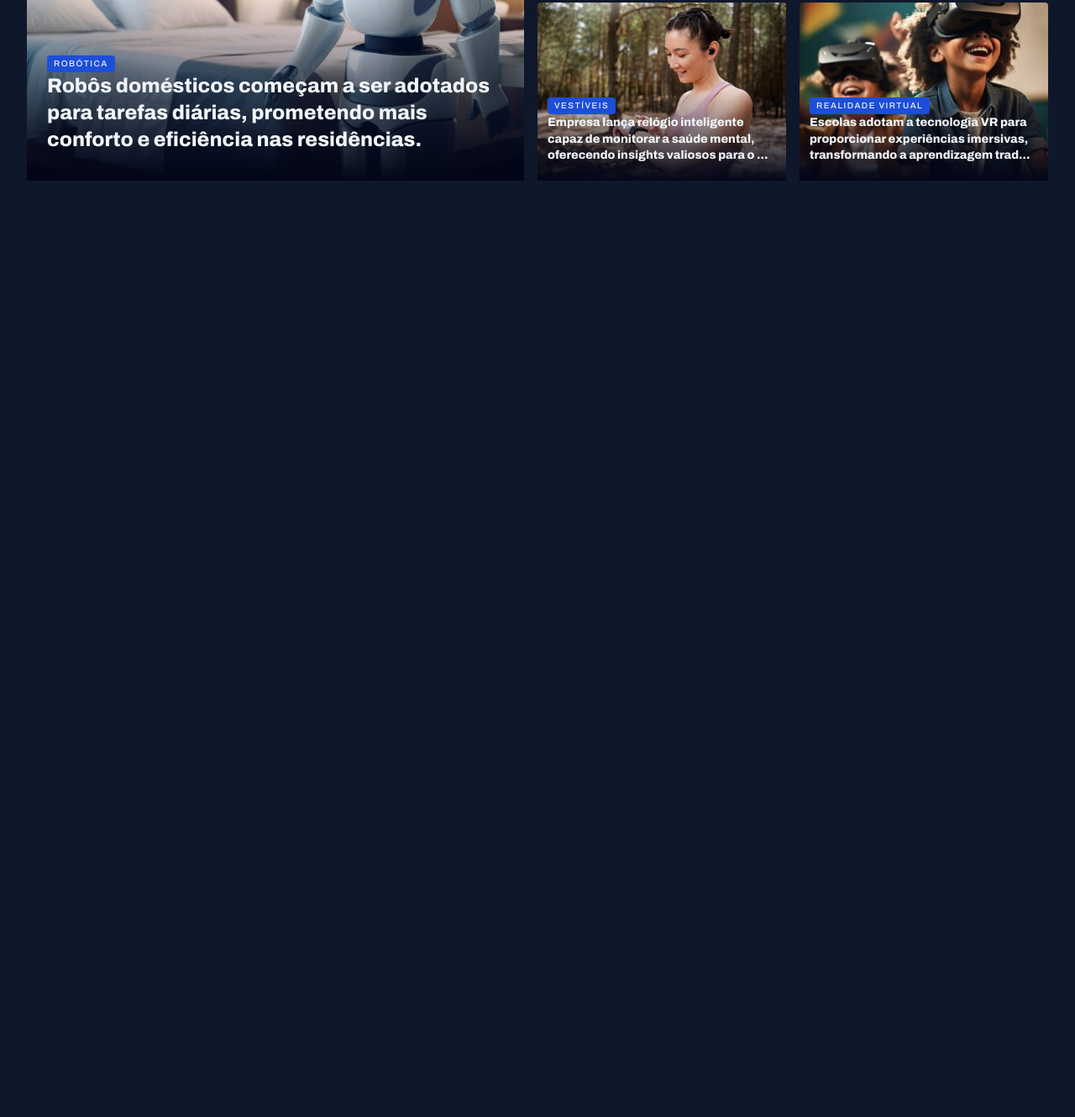
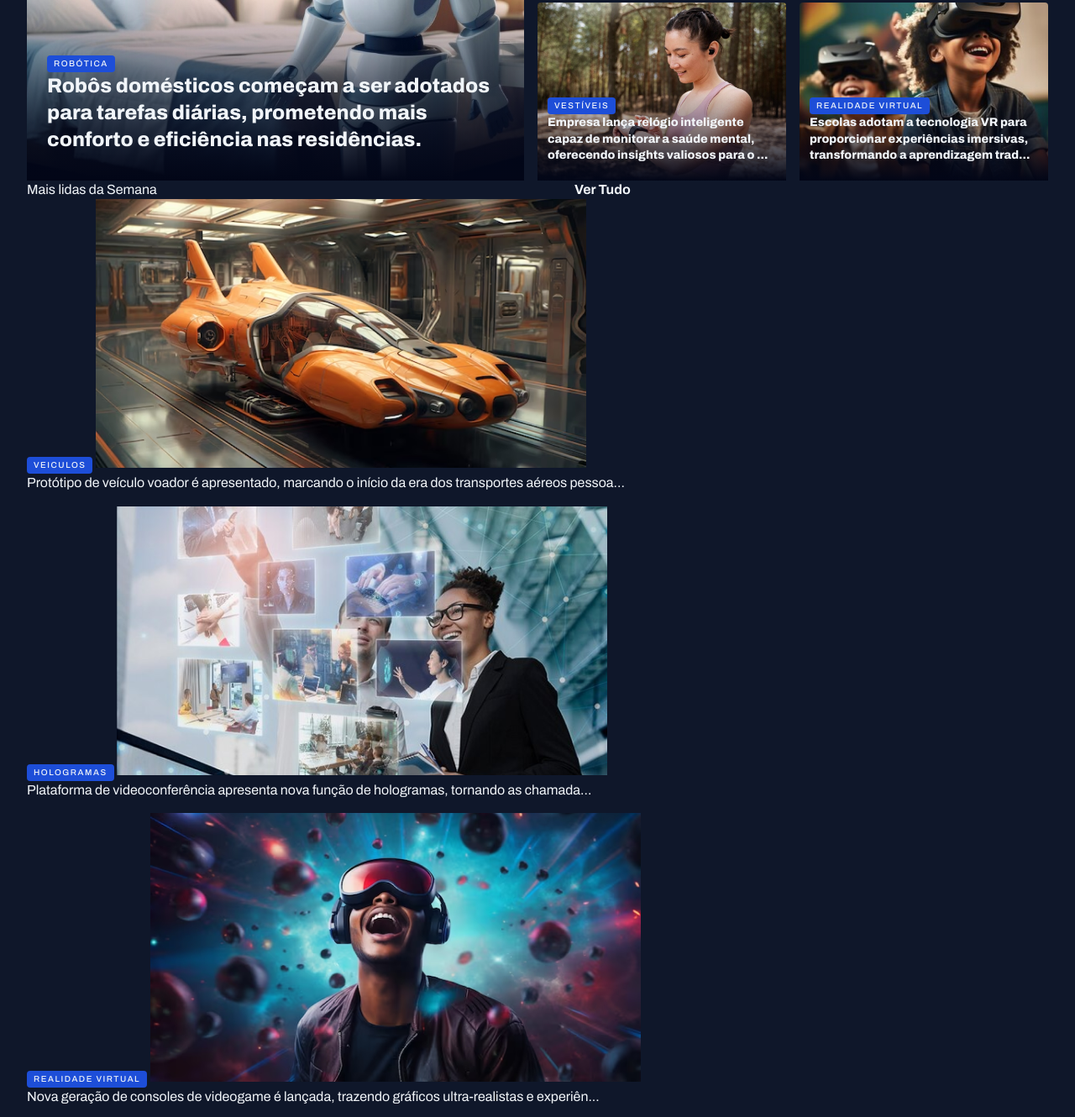
Before and after one commit to gardinnn/Portal-de-noticias, a plain HTML site: page index.html in a window 1280 px wide. Shown: the part 380-1710 px from the top of the page at 84% size. Before the commit the page ends 800 px from the top, so only its background shows below. Drawn offline with Linux system fonts and the light colour scheme.

Commit message:
estruturando a seção mais lidas da semana

```diff
--- a/index.html
+++ b/index.html
@@ -83,6 +83,41 @@
           </div>
 
         </section>
+
+        <section id="weekly">
+            <header class="grid grid-col">
+                <h3>Mais lidas da Semana</h3>
+                <a href="#" class="grid grid-col">
+                    <strong>Ver Tudo</strong>
+                </a>
+            </header>
+
+            <div class="grid gap-16">
+                <figure>
+                    <span class="content-tag">Veiculos</span>
+                    <img src="imagens/Image 06.png" alt="">
+                    <p>Protótipo de veículo voador é apresentado, marcando o início da era dos transportes aéreos pessoa...</p>
+                </figure>
+
+                <figure>
+                    <span class="content-tag">Hologramas</span>
+                    <img src="imagens/Image 07.png" alt="">
+                    <p>Plataforma de videoconferência apresenta nova função de hologramas, tornando as chamada...</p>
+                </figure>
+
+                <figure>
+                    <span class="content-tag">Realidade virtual</span>
+                    <img src="imagens/Image 08.png" alt="">
+                    <p>Nova geração de consoles de videogame é lançada, trazendo gráficos ultra-realistas e experiên...</p>
+                </figure>
+
+                <figure>
+                    <span class="content-tag">Internet</span>
+                    <img src="imagens/Image 09.png" alt="">
+                    <p>Projeto busca oferecer internet de alta velocidade em áreas remotas através de satélites.</p>
+                </figure>
+            </div>
+        </section>
     </main>
 </body>
 </html>
```
